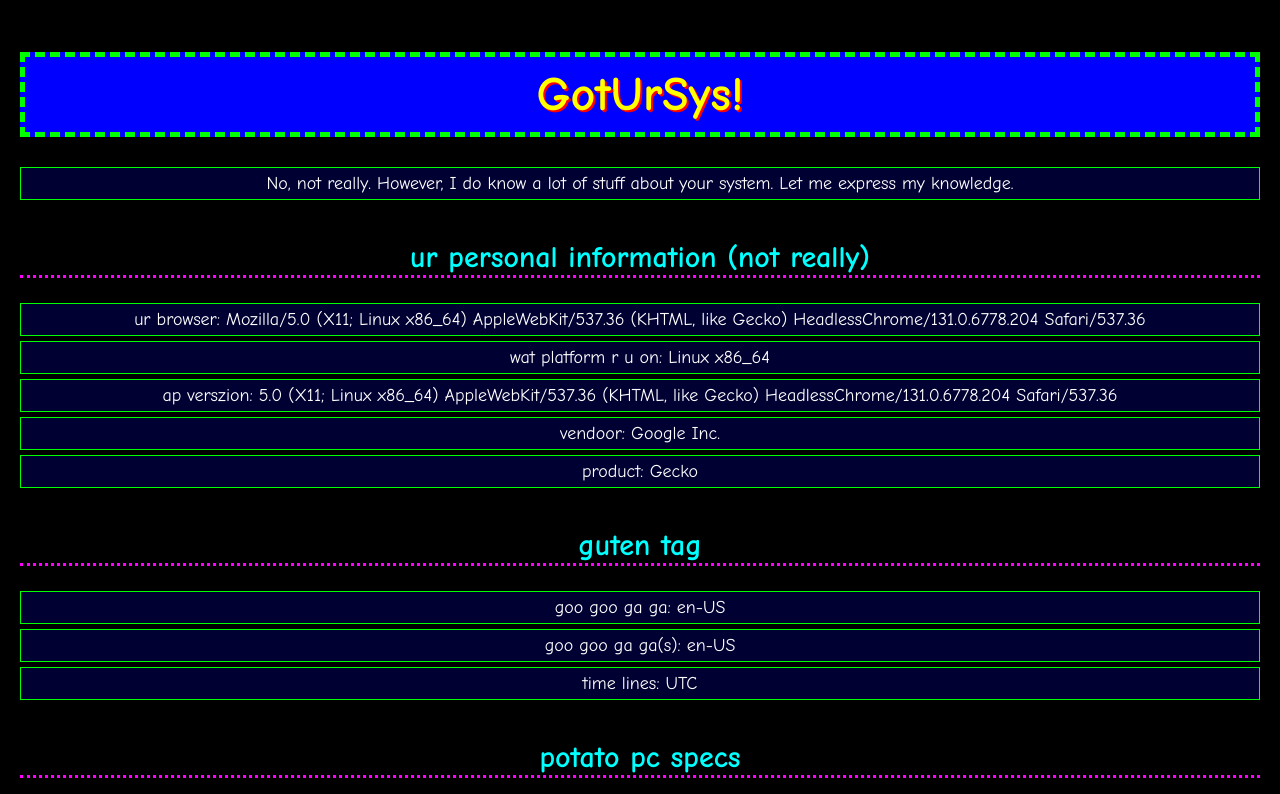
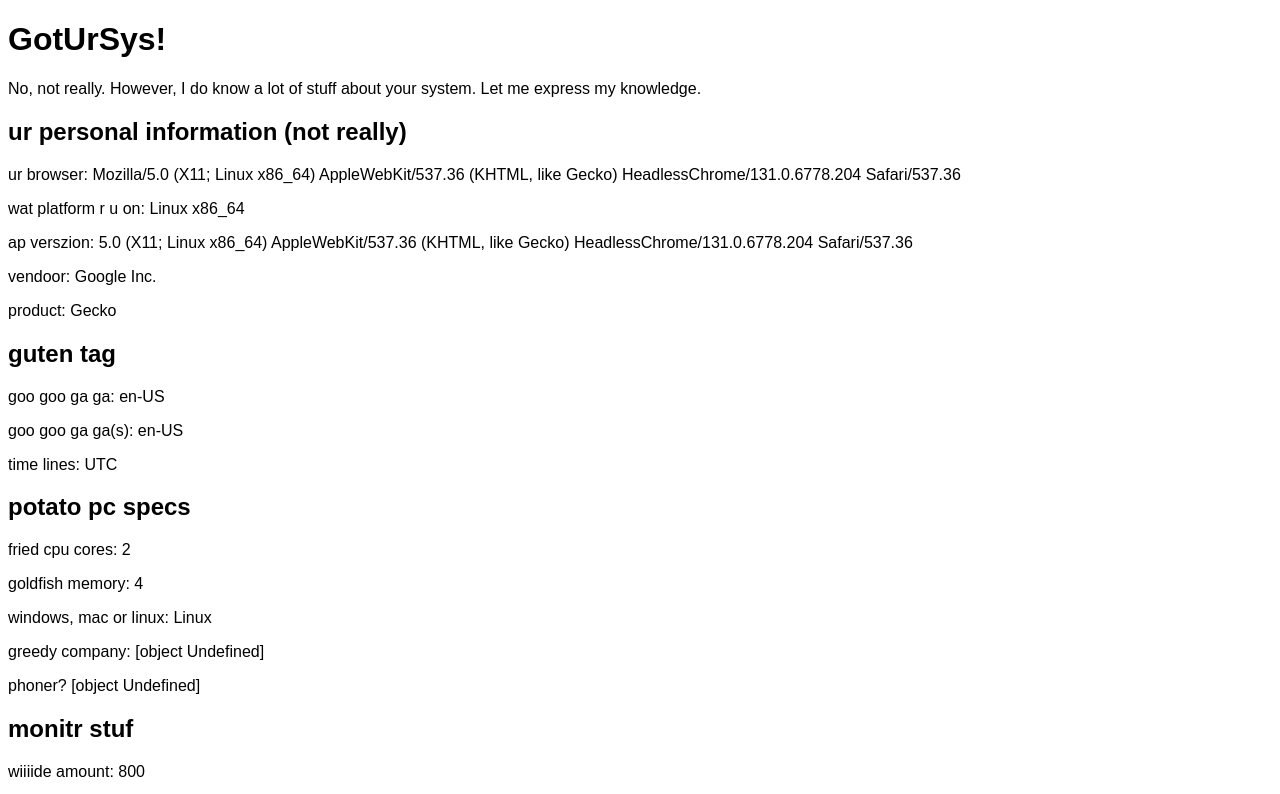
Before and after one commit to SabioOfficial/GotUrSys, a website: page app/index.html in a window 1280 px wide. Shown: the top 794 px of the page. Drawn offline with Linux system fonts and the light colour scheme; a web font is replaced by a local one.

Commit message:
initial commit

```diff
--- a/index.html
+++ b/app/index.html
@@ -7,6 +7,10 @@
         <title>GotUrSys</title>
 
         <link rel="stylesheet" href="style.css">
+
+        <link rel="preconnect" href="https://fonts.googleapis.com">
+        <link rel="preconnect" href="https://fonts.gstatic.com" crossorigin>
+        <link href="https://fonts.googleapis.com/css2?family=National+Park:wght@200..800&display=swap" rel="stylesheet">
     </head>
     <body>
         <h1>GotUrSys!</h1>
--- /dev/null
+++ b/app/index.js
@@ -0,0 +1,51 @@
+const textElements = {
+    userAgent: document.getElementById('userAgent'),
+    platform: document.getElementById('platform'),
+    appVersion: document.getElementById('appVersion'),
+    vendor: document.getElementById('vendor'),
+    product: document.getElementById('product'),
+
+    language: document.getElementById('language'),
+    languages: document.getElementById('languages'),
+    timeZone: document.getElementById('timeZone'),
+
+    hardwareConcurrency: document.getElementById('hardwareConcurrency'),
+    deviceMemory: document.getElementById('deviceMemory'),
+    uadPlatform: document.getElementById('useragentdata?platform'),
+    uadBrands: document.getElementById('useragentdata?brands'),
+    uadMobile: document.getElementById('useragentdata?mobile'),
+
+    screenWidth: document.getElementById('screenWidth'),
+    screenHeight: document.getElementById('screenHeight'),
+    availWidth: document.getElementById('availWidth'),
+    availHeight: document.getElementById('availHeight'),
+    colorDepth: document.getElementById('colorDepth'),
+    pixelDepth: document.getElementById('pixelDepth'),
+    monitorOrientation: document.getElementById('orientation'),
+}
+
+document.addEventListener('DOMContentLoaded', function() {
+    textElements.userAgent.textContent = "ur browser: " + (navigator.userAgent || "idk");
+    textElements.platform.textContent = "wat platform r u on: " + (navigator.platform || "idk");
+    textElements.appVersion.textContent = "ap verszion: " + (navigator.appVersion || "idk");
+    textElements.vendor.textContent = "vendoor: " + (navigator.vendor || "idk");
+    textElements.product.textContent = "product: " + (navigator.product || "idk");
+
+    textElements.language.textContent = "goo goo ga ga: " + (navigator.language || "idk");
+    textElements.languages.textContent = "goo goo ga ga(s): " + (navigator.languages || "idk");
+    textElements.timeZone.textContent = "time lines: " + (Intl.DateTimeFormat().resolvedOptions().timeZone || "idk");
+
+    textElements.hardwareConcurrency.textContent = "fried cpu cores: " + (navigator.hardwareConcurrency || "idk");
+    textElements.deviceMemory.textContent = "goldfish memory: " + (navigator.deviceMemory || "idk");
+    textElements.uadPlatform.textContent = "windows, mac or linux: " + (navigator.userAgentData?.platform || "idk");
+    textElements.uadBrands.textContent = "greedy company: " + (toString(navigator.userAgentData?.brands) || "idk");
+    textElements.uadMobile.textContent = "phoner? " + (toString(navigator.userAgentData?.mobile) || "idk");
+
+    textElements.screenWidth.textContent = "wiiiide amount: " + (screen.width || "idk");
+    textElements.screenHeight.textContent = "tol amount: " + (screen.height || "idk");
+    textElements.availWidth.textContent = "actual widddddde: " + (screen.availWidth || "idk");
+    textElements.availHeight.textContent = "actual tol: " + (screen.availHeight || "idk");
+    textElements.colorDepth.textContent = "mor vibrant colrs (or somthin): " + (screen.colorDepth || "idk");
+    textElements.pixelDepth.textContent = "mor vibrant colrs (but different): " + (screen.pixelDepth || "idk");
+    textElements.monitorOrientation.textContent = "screen twister: " + (screen.orientation?.type || "idk");
+});
--- /dev/null
+++ b/app/style.css
@@ -0,0 +1,3 @@
+body {
+    font-family: 'National Park', sans-serif;
+}
--- a/index.js
+++ b/index.js
@@ -1,51 +1,14 @@
-const textElements = {
-    userAgent: document.getElementById('userAgent'),
-    platform: document.getElementById('platform'),
-    appVersion: document.getElementById('appVersion'),
-    vendor: document.getElementById('vendor'),
-    product: document.getElementById('product'),
+const express = require('express');
+const app = express();
+const path = require('path');
 
-    language: document.getElementById('language'),
-    languages: document.getElementById('languages'),
-    timeZone: document.getElementById('timeZone'),
+app.use(express.json());
+app.use(express.static(path.join(__dirname, 'app')));
 
-    hardwareConcurrency: document.getElementById('hardwareConcurrency'),
-    deviceMemory: document.getElementById('deviceMemory'),
-    uadPlatform: document.getElementById('useragentdata?platform'),
-    uadBrands: document.getElementById('useragentdata?brands'),
-    uadMobile: document.getElementById('useragentdata?mobile'),
-
-    screenWidth: document.getElementById('screenWidth'),
-    screenHeight: document.getElementById('screenHeight'),
-    availWidth: document.getElementById('availWidth'),
-    availHeight: document.getElementById('availHeight'),
-    colorDepth: document.getElementById('colorDepth'),
-    pixelDepth: document.getElementById('pixelDepth'),
-    monitorOrientation: document.getElementById('orientation'),
-}
-
-document.addEventListener('DOMContentLoaded', function() {
-    textElements.userAgent.textContent = "ur browser: " + (navigator.userAgent || "idk");
-    textElements.platform.textContent = "wat platform r u on: " + (navigator.platform || "idk");
-    textElements.appVersion.textContent = "ap verszion: " + (navigator.appVersion || "idk");
-    textElements.vendor.textContent = "vendoor: " + (navigator.vendor || "idk");
-    textElements.product.textContent = "product: " + (navigator.product || "idk");
-
-    textElements.language.textContent = "goo goo ga ga: " + (navigator.language || "idk");
-    textElements.languages.textContent = "goo goo ga ga(s): " + (navigator.languages || "idk");
-    textElements.timeZone.textContent = "time lines: " + (Intl.DateTimeFormat().resolvedOptions().timeZone || "idk");
-
-    textElements.hardwareConcurrency.textContent = "fried cpu cores: " + (navigator.hardwareConcurrency || "idk");
-    textElements.deviceMemory.textContent = "goldfish memory: " + (navigator.deviceMemory || "idk");
-    textElements.uadPlatform.textContent = "windows, mac or linux: " + (navigator.userAgentData?.platform || "idk");
-    textElements.uadBrands.textContent = "greedy company: " + (toString(navigator.userAgentData?.brands) || "idk");
-    textElements.uadMobile.textContent = "phoner? " + (toString(navigator.userAgentData?.mobile) || "idk");
-
-    textElements.screenWidth.textContent = "wiiiide amount: " + (screen.width || "idk");
-    textElements.screenHeight.textContent = "tol amount: " + (screen.height || "idk");
-    textElements.availWidth.textContent = "actual widddddde: " + (screen.availWidth || "idk");
-    textElements.availHeight.textContent = "actual tol: " + (screen.availHeight || "idk");
-    textElements.colorDepth.textContent = "mor vibrant colrs (or somthin): " + (screen.colorDepth || "idk");
-    textElements.pixelDepth.textContent = "mor vibrant colrs (but different): " + (screen.pixelDepth || "idk");
-    textElements.monitorOrientation.textContent = "screen twister: " + (screen.orientation?.type || "idk");
-});
+const PORT = 0; // so nothing conflicts :D
+const server = app.listen(PORT, () => {
+    const REALPORT = server.address().port; // so that it displays correctly; if you remove this thinking it's useless i will bomb you (/j)
+    console.log(`thanks for locally hosting "gotursys"!`); // thanks <3
+    console.log(`feel free to star this repository. when i mean feel free, i actually mean i'm forcing you to.\n`); // it's true!
+    console.log(`the website is now running on http://localhost:${REALPORT}, congratulations!`) // <- yes
+})
--- a/style.css
+++ /dev/null
@@ -1,46 +0,0 @@
-body {
-    font-family: 'Comic Sans MS', cursive, sans-serif;
-    color: lime;
-    background-color: black;
-    text-align: center;
-    margin: 0;
-    padding: 20px;
-}
-
-h1 {
-    color: yellow;
-    font-size: 48px;
-    text-shadow: 2px 2px red;
-    border: 5px dashed lime;
-    padding: 10px;
-    background-color: blue;
-    margin-bottom: 30px;
-}
-
-h2 {
-    color: cyan;
-    font-size: 30px;
-    border-bottom: 3px dotted magenta;
-    margin-top: 40px;
-}
-
-p {
-    font-size: 18px;
-    color: white;
-    background: rgba(0, 0, 255, 0.2);
-    padding: 5px;
-    border: 1px solid lime;
-    margin: 5px 0;
-}
-
-marquee {
-    font-size: 24px;
-    color: hotpink;
-    margin: 20px 0;
-}
-
-img {
-    width: 80px;
-    height: auto;
-    margin-top: 10px;
-}
```
Also changed, not shown: package.json (added, +24 -0 lines), 2 other files.
